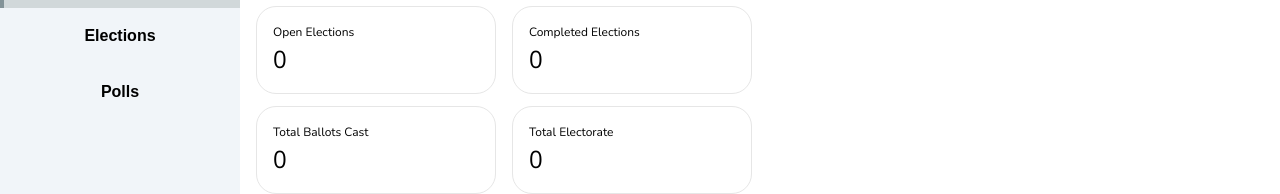
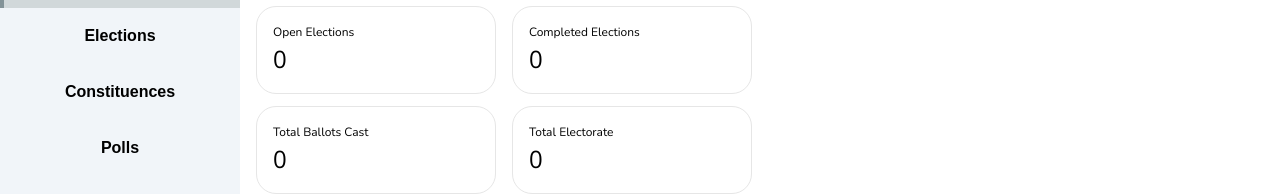
Before and after one commit to ParadauxIO/EVIAGI, a React (Vite) app in the folder frontend/: page /organisers in a window 1280 px wide. Shown: the part 196-390 px from the top of the page. Built offline with nearby package versions, Linux system fonts and the light colour scheme.

Commit message:
Fix up organisers sidebar

```diff
--- a/frontend/src/components/organisers/OrganisersSidebar.jsx
+++ b/frontend/src/components/organisers/OrganisersSidebar.jsx
@@ -23,6 +23,8 @@ export default function OrganisersSidebar() {
             <ul className="links">
                 <SidebarLink current={location} to="/organisers" label="Home"/>
                 <SidebarLink current={location} to="/organisers/elections" label="Elections"/>
+                <SidebarLink current={location} to="/organisers/constituencies" label="Constituences"/>
+
                 <SidebarLink current={location} to="/" label="Polls"/>
             </ul>
         </aside>
```
